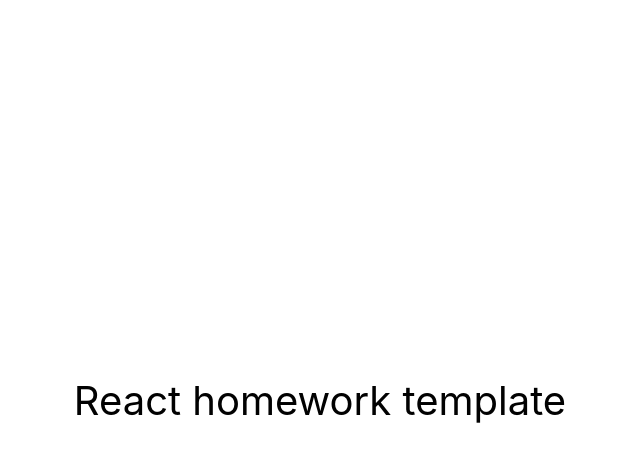
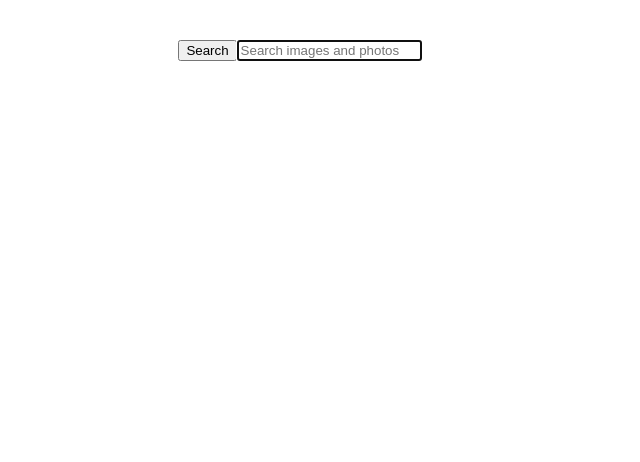
Before and after one commit to ApolinarySzumski/goit-react-hw-03-image-finder, a React (Create React App) app: page / in a window 1280 px wide. Shown: the top 462 px of the page, without its empty margins (320-960 px from the left). Built offline with nearby package versions, Linux system fonts and the light colour scheme.

Commit message:
added main structure

```diff
--- a/package.json
+++ b/package.json
@@ -7,6 +7,7 @@
     "@testing-library/jest-dom": "^5.16.3",
     "@testing-library/react": "^12.1.4",
     "@testing-library/user-event": "^13.5.0",
+    "md5": "^2.3.0",
     "react": "^18.1.0",
     "react-dom": "^18.1.0",
     "react-scripts": "5.0.1",
--- /dev/null
+++ b/src/Functions/callToApi.js
@@ -0,0 +1,12 @@
+// import md5 from 'md5';
+
+export const callToApi = async (query, page) => {
+  const API_KEY_BEFORE_HIDE = '41545287-03d64db3978578b8466972b4a';
+  // const API_KEY = md5(API_KEY_BEFORE_HIDE);
+  const endpoint = `https://pixabay.com/api/?key=${API_KEY_BEFORE_HIDE}&q=${query}&page=${page}&image_type=photo&orientation=horizontal&per_page=12`;
+
+  const resp = await fetch(endpoint);
+  const extractedResp = await resp.json();
+
+  return extractedResp;
+};
--- a/src/components/App.jsx
+++ b/src/components/App.jsx
@@ -1,16 +1,56 @@
+import { callToApi } from 'Functions/callToApi';
+import { useState } from 'react';
+import { ImageGallery } from './ImageGallery';
+import { ImageGalleryItem } from './ImageGalleryItem';
+import { Searchbar } from './Searchbar';
+
 export const App = () => {
+  const [itemToSearch, setItemToSearch] = useState('');
+  const [currentPage, setCurrentPage] = useState(1);
+  const [dataFromApi, setdataFromApi] = useState([{}]);
+  const [error, setError] = useState('');
+  const [isLoading, setIsLoading] = useState(false);
+  const [isDataLoaded, setIsDataLoaded] = useState(false);
+
+  const handleSubmit = evt => {
+    evt.preventDefault();
+
+    callToApi(itemToSearch, currentPage)
+      .then(resp => {
+        const { id, largeImageURL, webformatURL } = resp.hits;
+        setdataFromApi(
+          resp.hits.map(r => ({
+            myId: r.id,
+            myLargeImageURL: r.largeImageURL,
+            mySmallImageURL: r.webformatURL,
+          }))
+        );
+        setIsLoading(false);
+        setIsDataLoaded(true);
+      })
+      .catch(e => setError(e))
+      .finally(setIsLoading(true));
+  };
+
+  const handleChange = e => {
+    const { value } = e.target;
+    setItemToSearch(value);
+  };
+
   return (
     <div
       style={{
-        height: '100vh',
         display: 'flex',
         justifyContent: 'center',
         alignItems: 'center',
         fontSize: 40,
-        color: '#010101'
+        color: '#010101',
       }}
     >
-      React homework template
+      <Searchbar handleSubmit={handleSubmit} handleChange={handleChange} />
+      <ImageGallery dataFromApi={dataFromApi}>
+        {isDataLoaded ? <ImageGalleryItem dataFromApi={dataFromApi} /> : <></>}
+      </ImageGallery>
     </div>
   );
 };
--- /dev/null
+++ b/src/components/Button.jsx
@@ -0,0 +1 @@
+export const Button = () => <button className="button"></button>;
--- /dev/null
+++ b/src/components/ImageGallery.jsx
@@ -0,0 +1,3 @@
+export const ImageGallery = ({ children, dataFromApi }) => {
+  return <ul className="gallery">{children}</ul>;
+};
--- /dev/null
+++ b/src/components/ImageGalleryItem.jsx
@@ -0,0 +1,7 @@
+export const ImageGalleryItem = ({ dataFromApi }) => {
+  return dataFromApi.map(item => (
+    <li key={item.myId} className="gallery-item">
+      <img src={item.mySmallImageURL} alt="" />
+    </li>
+  ));
+};
--- /dev/null
+++ b/src/components/Loader.jsx
@@ -0,0 +1 @@
+export const Loader = () => <span className="loader"></span>;
--- /dev/null
+++ b/src/components/Searchbar.jsx
@@ -0,0 +1,20 @@
+export const Searchbar = ({ handleSubmit, handleChange }) => {
+  return (
+    <header className="searchbar">
+      <form className="form" onSubmit={handleSubmit}>
+        <button type="submit" className="button">
+          <span className="button-label">Search</span>
+        </button>
+
+        <input
+          onChange={handleChange}
+          className="input"
+          type="text"
+          autoComplete="off"
+          autoFocus
+          placeholder="Search images and photos"
+        />
+      </form>
+    </header>
+  );
+};
```
Also changed, not shown: src/components/Modal.jsx (added, +9 -0 lines), 1 other file (tests, documents, lock files or other folders).
